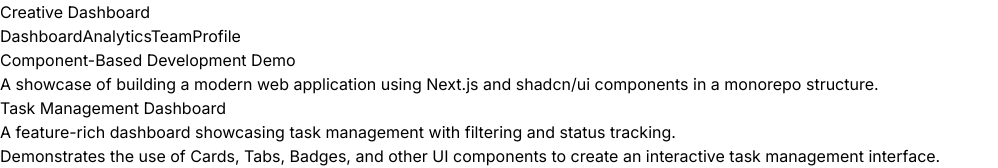
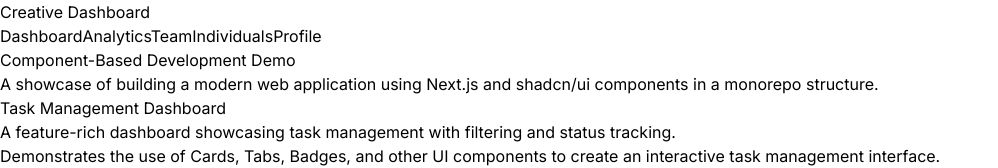
Before and after one commit to BekaMan95/component-based-project, a Next.js app in the folder apps/web/: page / in a window 1280 px wide. Shown: the top 168 px of the page, without its empty margins (0-998 px from the left). Built offline with nearby package versions, Linux system fonts and the light colour scheme.

Commit message:
individuals page link added

```diff
--- a/apps/web/app/layout.tsx
+++ b/apps/web/app/layout.tsx
@@ -34,6 +34,9 @@
                 <Link href="/team" className="text-gray-600 hover:text-gray-900">
                   Team
                 </Link>
+                <Link href="/individuals" className="text-gray-600 hover:text-gray-900">
+                  Individuals
+                </Link>
                 <Link href="/profile" className="text-gray-600 hover:text-gray-900">
                   Profile
                 </Link>
```
